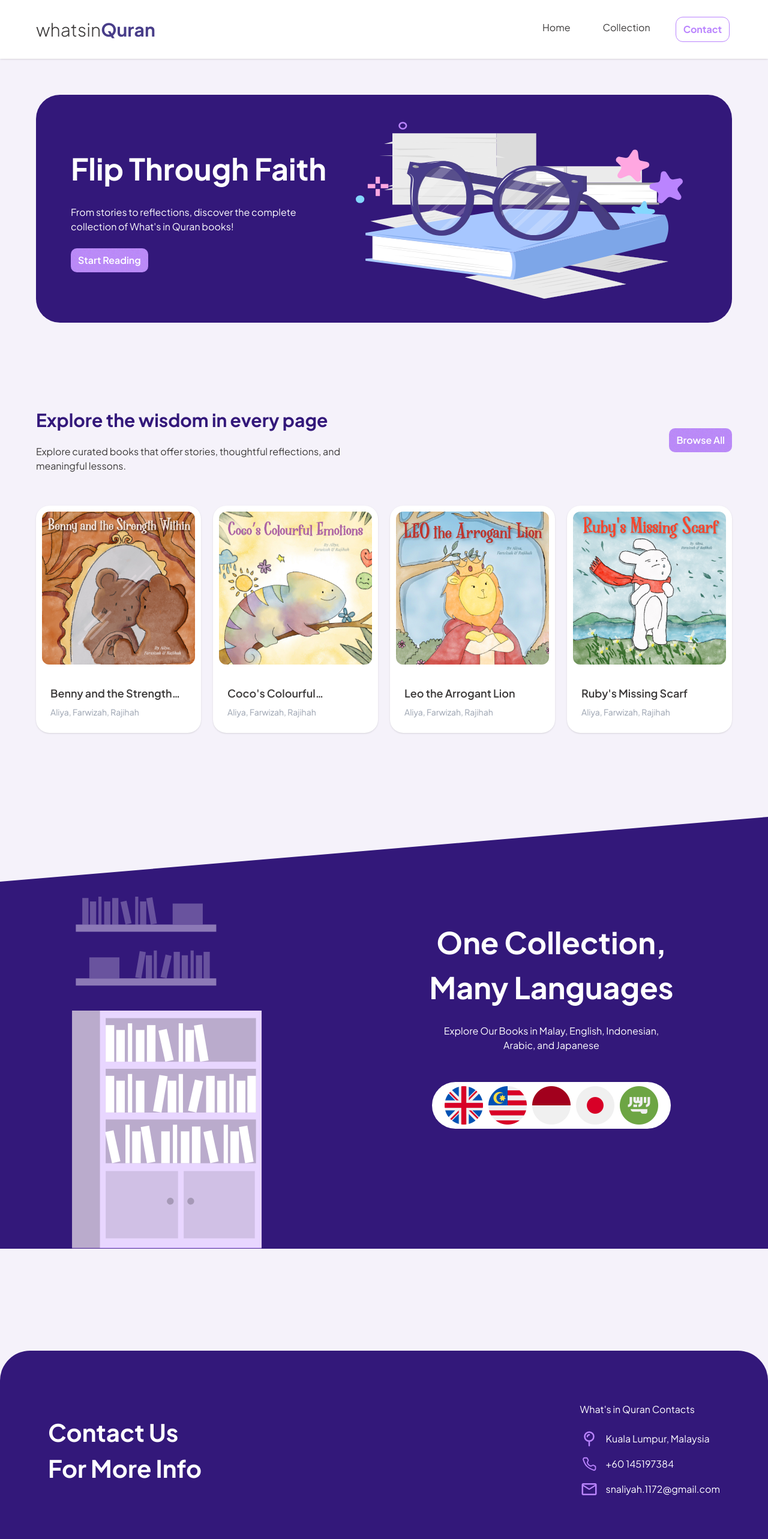
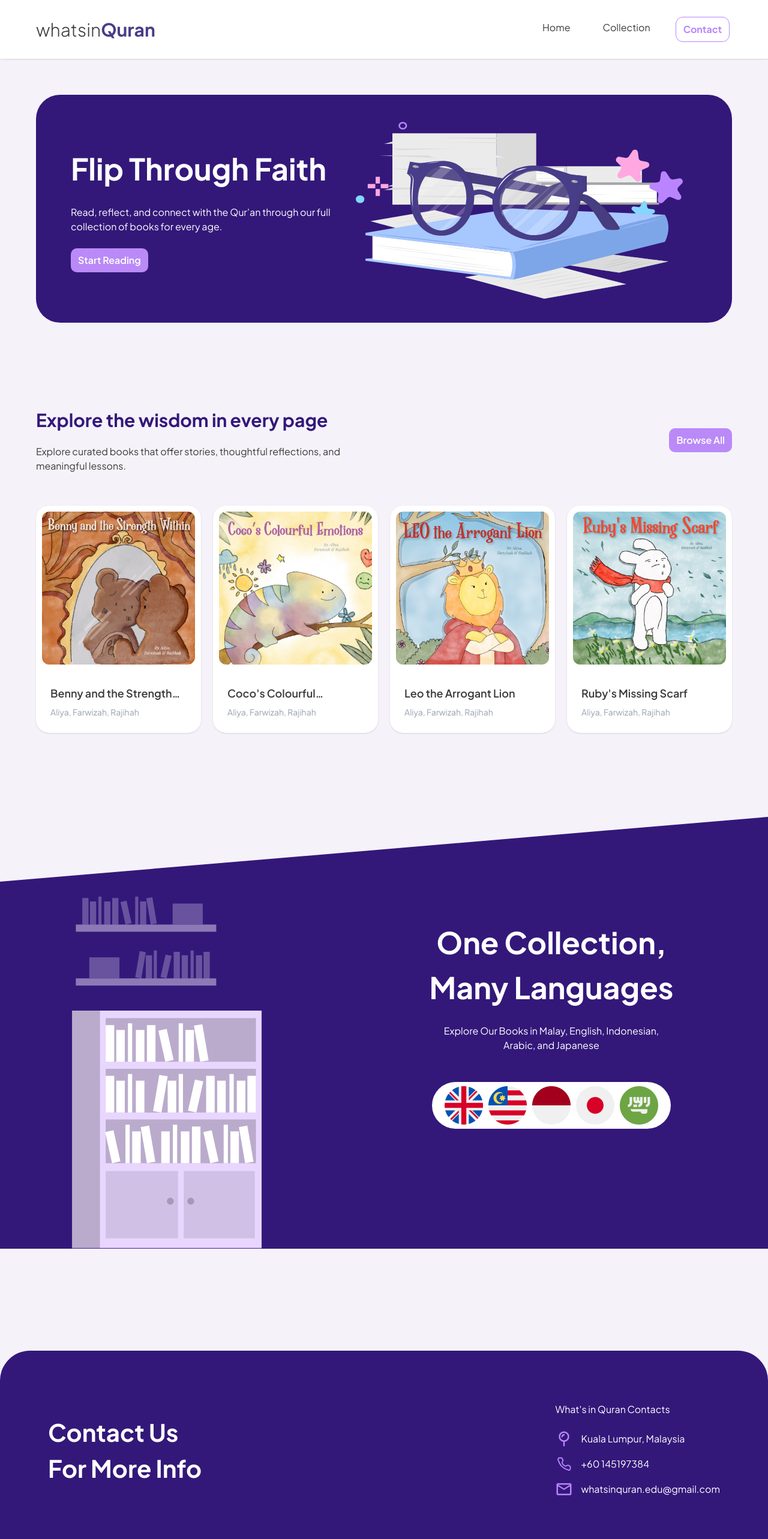
Before and after one commit to ranidyaputri/bookweb-whatsinquran, a React (Vite) app: page / in a window 1280 px wide. Shown: the top 2566 px of the page at 60% size. Built offline with nearby package versions, Linux system fonts and the light colour scheme.

Commit message:
fixing hero text and footer email

```diff
--- a/src/components/footer/footer.jsx
+++ b/src/components/footer/footer.jsx
@@ -27,7 +27,7 @@ function Footer() {
                         <svg xmlns="http://www.w3.org/2000/svg" width={30} height={30} viewBox="0 0 24 24">
                             <path fill="#BA84FE" d="M22 6c0-1.1-.9-2-2-2H4c-1.1 0-2 .9-2 2v12c0 1.1.9 2 2 2h16c1.1 0 2-.9 2-2zm-2 0l-8 5l-8-5zm0 12H4V8l8 5l8-5z"></path>
                         </svg>
-                        <a href="mailto:snaliyah.1172@gmail.com" target="_blank" className="ml-[13px]">snaliyah.1172@gmail.com</a>
+                        <a href="mailto:whatsinquran.edu@gmail.com" target="_blank" className="ml-[13px]">whatsinquran.edu@gmail.com</a>
                     </div>
                 </div>
             </div>
--- a/src/components/landing/hero.jsx
+++ b/src/components/landing/hero.jsx
@@ -9,7 +9,7 @@ function Hero() {
                 <div className="hero-text text-white md:w-[448px]">
                     <h1 className="font-bold text-[30px] lg:text-[50px] mt-[30px] md:mt-0">Flip Through Faith</h1>
                     <p className="mt-[12px] md:mt-[24px] mb-[24px] text-sm md:text-base">
-                        From stories to reflections, discover the complete collection of What's in Quran books!
+                        Read, reflect, and connect with the Qur’an through our full collection of books for every age.
                     </p>
                     <Link to={`/menu`} onClick={() => window.scrollTo(0, 0)} className="btn px-[12px] py-[10px] border-0 rounded-[10px] font-semibold bg-[#BA84FE] text-white text-sm md:text-base">
                         Start Reading
```
